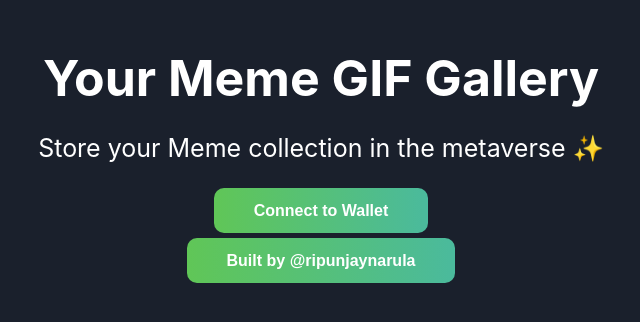
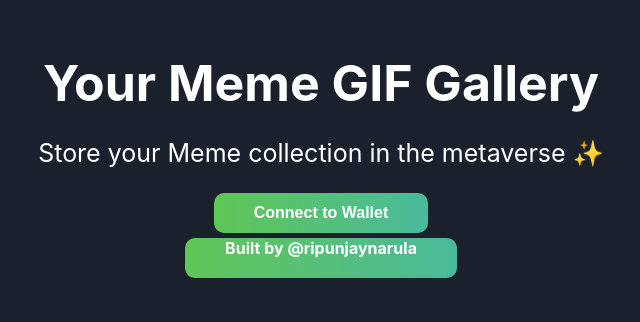
Before and after one commit to ripunjaynarula/MemeGallery, a React (Create React App) app: page / in a window 1280 px wide. Shown: the part 222-544 px from the top of the page, without its empty margins (319-959 px from the left). Built offline with nearby package versions, Linux system fonts and the light colour scheme.

Commit message:
section 1 complete

```diff
--- a/src/App.css
+++ b/src/App.css
@@ -40,7 +40,9 @@
 }
 
 .cta-button {
-  height: 45px;
+  height: 40px;
+  width: 40px;
+  margin-top:25px;
   border: 0;
   width: auto;
   padding-left: 40px;
@@ -50,7 +52,9 @@
   font-size: 16px;
   font-weight: bold;
   color: white;
-  display: inline-block;
+  margin: auto;
+  vertical-align: middle;
+
 }
 
 .connect-wallet-button {
@@ -58,7 +62,7 @@
   background-size: 200% 200%;
   animation: gradient-animation 4s ease infinite;
   display: inline-block;
-
+  text-decoration: none ;
 }
 
 .submit-gif-button {
--- a/src/App.js
+++ b/src/App.js
@@ -154,12 +154,12 @@ const App = () => {
         </div>
         <div className="footer-container">
         {/* <img alt="Twitter Logo" className="twitter-logo" src={twitterLogo} /> */}
-          <button
+          <a
             className="connect-wallet-button cta-button"
             href={GITHUB_LINK}
             target="_blank"
             rel="noreferrer"
-          >{`Built by @${GITHUB_HANDLE}`}</button>
+          >{`Built by @${GITHUB_HANDLE}`}</a>
         </div>
       </div>
     </div>
```
